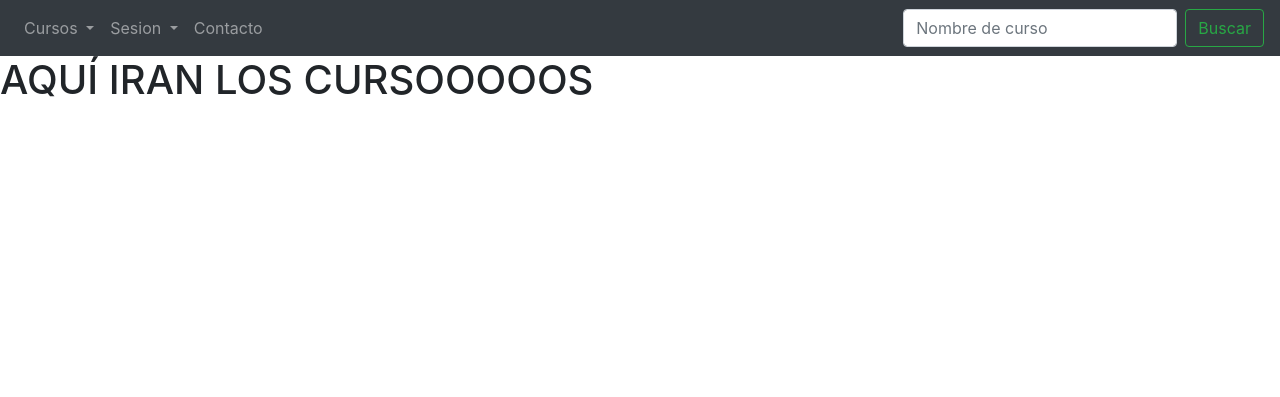
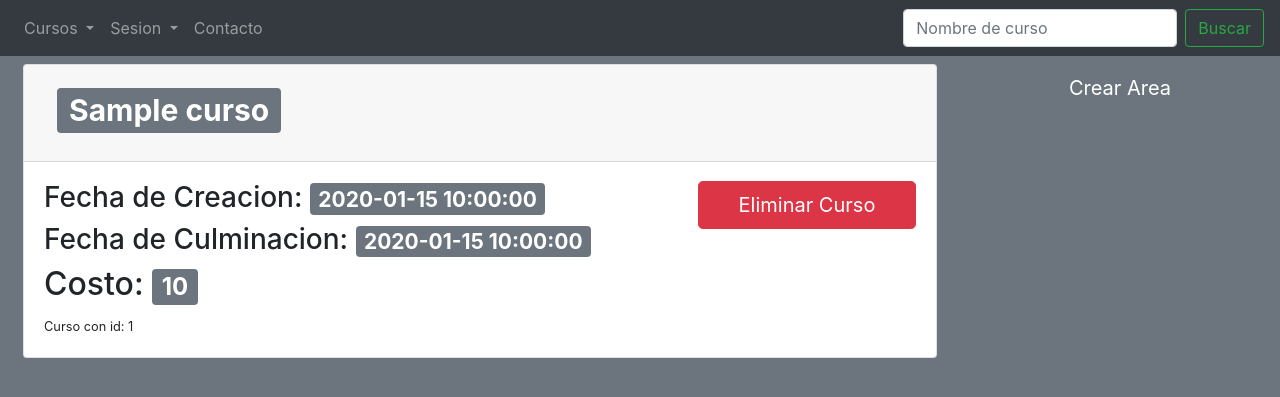
Before and after one commit to Fxhnd13/6to_Archivos_ProyectoFinal, a PHP site: page /principalCursos.php in a window 1280 px wide. Shown: the top 397 px of the page. Run offline with PHP 8.4, Linux system fonts and the light colour scheme; the visitor is signed in with stand-in values (Sample User, id 1); tables that the repository leaves empty or names only in its code hold one stand-in row (values such as "Sample post").

Commit message:
parte creacion cursos, eliminacion y creacion areas

```diff
--- /dev/null
+++ b/public_html/area.php
@@ -0,0 +1,26 @@
+<div class="container">
+  <p>
+    <button class="btn btn-secondary btn-lg btn-block" type="button" data-toggle="collapse" data-target="#multiCollapse2" aria-expanded="false" aria-controls="multiCollapse2">
+       <?php /*echo date("Y-m-d");*/ ?>
+       Crear Area
+    </button>
+  </p>
+  <div class="row">
+    <div class="col">
+      <div class="collapse multi-collapse" id="multiCollapse2">
+        <div class="card card-body">
+          <div class="container">
+            <form action="verificar_area.php" method="post">
+              <div class="form-group">
+                <label for="input">Area a agregar</label>
+                <input type="text" class="form-control" name="area" id="input" placeholder="Nombre Area">
+                <p></p>
+                <button type="submit" class="btn btn-warning btn-lg btn-block">Agregar</button>
+              </div>
+            </form>
+          </div>
+        </div>
+      </div>
+    </div>
+  </div>
+</div>
--- a/public_html/conexionSql.php
+++ b/public_html/conexionSql.php
@@ -1,5 +1,5 @@
 <?php
 
-    $conexion = new mysqli("localhost","root","josecarlos","creatica");
+    $conexion = new mysqli("localhost","root","mariomoises26","creatica");
 
 ?>
--- a/public_html/error.php
+++ b/public_html/error.php
@@ -42,7 +42,7 @@ $mensaje = $_SESSION['mensajeError'];
               </div>
               <h4>¡Oops!</h4>
               <p>Causa: <?php echo $mensaje ?></p>
-              <a href="<?=base_url()?>" class="btn btn-primary btn-round">Ir a la pagina</a>
+              <a href="<?=base_url();?>" class="btn btn-primary btn-round">Ir a la pagina</a>
             </div>
           </div>
         </div>
--- a/public_html/index.php
+++ b/public_html/index.php
@@ -14,7 +14,6 @@
     <link rel=StyleSheet HREF="Css/login.css" TYPE="text/css" MEDIA=screen>
     <script src="//maxcdn.bootstrapcdn.com/bootstrap/4.0.0/js/bootstrap.min.js"></script>
     <script src="//code.jquery.com/jquery-1.11.1.min.js"></script>
-    <!------ Include the above in your HEAD tag ---------->
 
     <title>Iniciar Sesion</title>
 </head>
--- a/public_html/navBar.php
+++ b/public_html/navBar.php
@@ -1,7 +1,7 @@
 <?php
 
     $conexion; include_once("conexionSql.php");
-    $consultaTipo = $conexion->query("SELECT * FROM catedratico WHERE idPersona=".$_SESSION['id'].";");
+    $consultaTipo = $conexion->query("SELECT * FROM catedratico WHERE id_persona=".$_SESSION['id'].";");
     $tipos = $consultaTipo->num_rows;
 
 ?>
@@ -19,6 +19,7 @@
             que reciban un parametro get, tal que podamos determinar que consulta realizar -->
             <a class="dropdown-item" href="principalCursos.php?consulta=todosLosCursos">Cursos Disponibles</a> <!-- aqui enlace a la pagina principal-->
             <a class="dropdown-item" href="principalCursos.php?consulta=cursosAsignados">Cursos Asignados</a> <!-- aquí enlace a la pagina de cursos que el usuario tiene asignados-->
+            <a class="dropdown-item" href="crear_curso.php">Crear Curso</a> <!-- aquí enlace a la pagina de cursos que el usuario tiene asignados-->
             <?php if($tipos > 0 ){ ?>
                 <a class="dropdown-item" href="principalCursos.php?consulta=cursosImpartidos">Cursos Impartidos</a> <!-- aquí enlace a la pagina de cursos que el usuario imparte -->
             <?php } ?>
@@ -42,9 +43,10 @@
         </li>
 
         </ul>
-        <form class="form-inline my-2 my-lg-0" action="principalCursos.php" > <!-- igual que las consultas anteriores, con la diferencia que se busca por nombre-->
-            <input name="nombreCurso" class="form-control mr-sm-2" type="search" placeholder="Nombre de curso" aria-label="Search" >
-            <button name="consulta" value="cursoEspecifico" class="btn btn-outline-success my-2 my-sm-0" type="submit" >Buscar</button>
+        <form class="form-inline my-2 my-lg-0" action="principalCursos.php" method="GET"> <!-- igual que las consultas anteriores, con la diferencia que se busca por nombre-->
+          <input type="hidden" name="consulta" value="cursoEspecifico">
+          <input name="nombreCurso" class="form-control mr-sm-2" type="search" placeholder="Nombre de curso" aria-label="Search" >
+          <button name="consulta" value="cursoEspecifico" class="btn btn-outline-success my-2 my-sm-0" type="submit" >Buscar</button>
         </form>
     </div>
 </nav>
--- a/public_html/perfil.php
+++ b/public_html/perfil.php
@@ -6,7 +6,7 @@
     $resultado = $conexion->query($sql);
     $usuario;
     foreach($resultado as $fila) $usuario=$fila;
-    $consultaTipo = $conexion->query("SELECT * FROM catedratico WHERE idPersona=".$usuario['id_persona'].";");
+    $consultaTipo = $conexion->query("SELECT * FROM catedratico WHERE id_persona=".$usuario['id_persona'].";");
     $tipo;
     if(($consultaTipo->num_rows) > 0){
       $tipo = "Catedratico";
--- a/public_html/principalCursos.php
+++ b/public_html/principalCursos.php
@@ -1,21 +1,27 @@
 <?php
 
   session_start();
+  $resultado;
+  $conexion; include_once("conexionSql.php");
     if(isset($_GET['consulta'])){//si hay una consulta miramos que tipo de consulta
-
       if($_GET['consulta'] === "todosLosCursos"){//listamos todos
-
-    }else if($_GET['consulta'] === "cursosAsignados"){//listamos los cursos que la session activa tenga asignados
-
+        $sql = "SELECT * FROM Curso";
+        $resultado = $conexion->query($sql);
+      }else if($_GET['consulta'] === "cursosAsignados"){//listamos los cursos que la session activa tenga asignados !! agregar el resultado a la variable $resultado
       }else if($_GET['consulta'] === "cursosImpartidos"){//listamos los cursos que la session activa tenga para impartir
-
+        $sql = "SELECT * FROM Curso
+        INNER JOIN Catedratico ON Curso.id_curso = Catedratico.id_curso
+        WHERE Catedratico.id_persona = " . $_SESSION['id'] . "";
+        $resultado = $conexion->query($sql);
       }else if($_GET['consulta'] === "cursoEspecifico"){//listamos los cursos con LIKE de la busqueda que haya realizado el usuario
+        $sql = "SELECT * FROM Curso WHERE nombre LIKE '%" . $_GET['nombreCurso'] . "%'";
+        $resultado = $conexion->query($sql);
         //donde $_GET['nombreCurso'] tiene guardado el valor buscado por el usuario
+      };
+    }else{//si no se hizo una consulta listamos todos los cursos
+      $sql = "SELECT * FROM Curso";
+      $resultado = $conexion->query($sql);
     }
-  }else{//si no se hizo una consulta listamos todos los cursos
-
-  }
-
 ?>
 
 <!DOCTYPE html>
@@ -31,8 +37,35 @@
     <script src="https://maxcdn.bootstrapcdn.com/bootstrap/4.5.2/js/bootstrap.min.js"></script>
   </head>
 </head>
-<body>
+<body class="bg-secondary">
     <?php include("navBar.php"); ?>
-    <h1>AQUÍ IRAN LOS CURSOOOOOS</h1>
+    <div class="d-flex bd-highlight">
+      <div class="p-2 w-75 bd-highlight">
+        <div class="container">
+          <?php /*echo $sql;*/ ?>
+          <div class="accordion" id="accordionExample">
+            <?php foreach ($resultado as $fila) { ?>
+              <div class="card">
+                <div class="card-header" id="heading<?php echo $fila['id_curso']; ?>">
+                  <h2 class="mb-0">
+                    <button class="btn btn-link btn-block text-left" type="button" data-toggle="collapse" data-target="#collapse<?php echo $fila['id_curso']; ?>" aria-expanded="true" aria-controls="collapse<?php echo $fila['id_curso']; ?>">
+                      <h1><span class="badge badge-secondary"><?php echo $fila['nombre']; ?></span></h1>
+                    </button>
+                  </h2>
+                </div>
+                <div id="collapse<?php echo $fila['id_curso']; ?>" class="collapse show" aria-labelledby="heading<?php echo $fila['id_curso']; ?>" data-parent="#accordionExample">
+                  <div class="card-body">
+                    <?php include("tarjeta_curso.php"); ?>
+                  </div>
+                </div>
+              </div>
+            <?php } ?>
+          </div>
+        </div>
+      </div>
+      <div class="p-2 w-25 bd-highlight">
+        <?php include("area.php"); ?>
+      </div>
+    </div>
 </body>
 </html>
--- /dev/null
+++ b/public_html/tarjeta_curso.php
@@ -0,0 +1,22 @@
+<?php
+?>
+<div class="d-flex bd-highlight">
+  <div class="w-75 bd-highlight">
+    <h3>Fecha de Creacion:   <span class="badge badge-secondary"><?php echo $fila['fecha_creacion']; ?></span></h3>
+    <h3>Fecha de Culminacion:    <span class="badge badge-secondary"><?php echo $fila['fecha_finalizacion']; ?></span></h3>
+    <h2>Costo:    <span class="badge badge-secondary"><?php echo $fila['costo_minimo']; ?></span></h2>
+    <small>Curso con id: <?php echo $fila['id_curso']; ?></small>
+  </div>
+  <div class="w-25 bd-highlight">
+    <?php
+      $sql2 = "SELECT * FROM Catedratico WHERE id_curso = '".$fila['id_curso']."'";
+      $result = $conexion->query($sql2);
+      foreach ($result as $catedratico) {
+      if ($catedratico['id_persona'] == $_SESSION['id']) { ?>
+      <form action="eliminar_curso.php" method="post">
+        <input type="hidden" name="id_curso" value="<?php echo $fila['id_curso']; ?>">
+        <button class="btn btn-lg btn-block btn-danger" type="submit" name="button">Eliminar Curso</button>
+      </form>
+    <?php }} ?> <!-- Aqui colocas si es maestro, el eliminar curso, si es alumno el poder inscribirse, y si ya esta inscrito el poder desincribirse -->
+  </div>
+</div>
--- a/public_html/verificarLogueo.php
+++ b/public_html/verificarLogueo.php
@@ -4,9 +4,8 @@
   $sql = "SELECT * FROM persona WHERE correo_electronico='".$_POST['correo']."' AND password='".$_POST['password']."' LIMIT 1;";
 
   $resultado = $conexion->query($sql);
-
   $columnas = $resultado->num_rows;
-  if($columnas === 1){
+  if($columnas == 1){
     foreach($resultado as $fila) $usuario=$fila;
     $_SESSION['nombre'] = $usuario['nombre'];
     $_SESSION['correo'] = $usuario['correo_electronico'];
```
Also changed, not shown: public_html/crear_curso.php (added, +52 -0 lines), public_html/eliminar_curso.php (added, +10 -0 lines), public_html/verificar_area.php (added, +8 -0 lines), public_html/verificar_insercion_curso.php (added, +17 -0 lines). Lines whose indentation alone changed are shown as unchanged.
